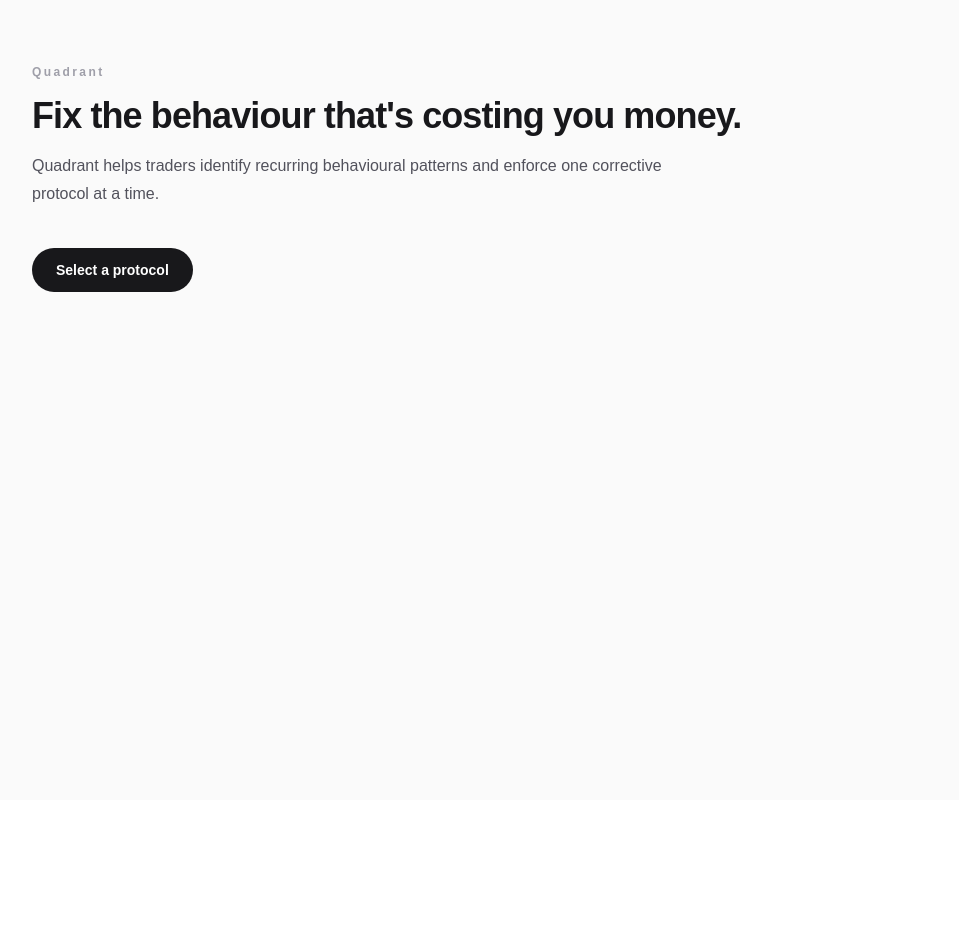
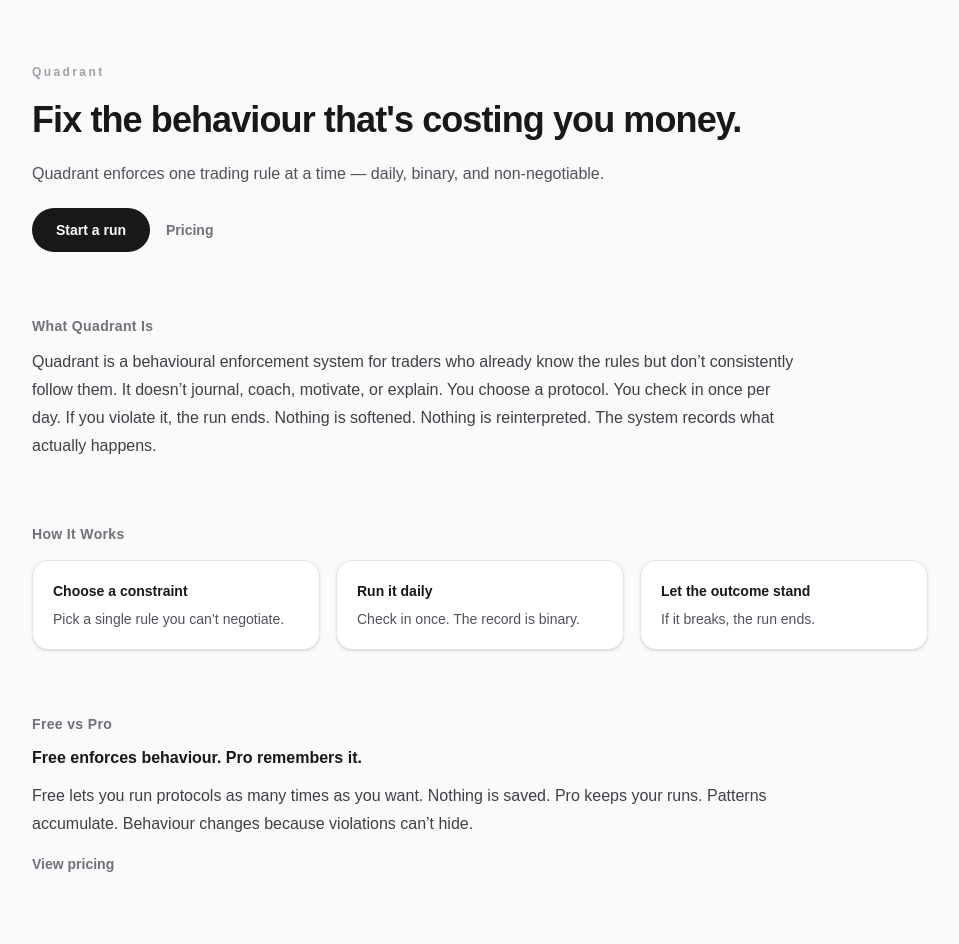
Before and after one commit to bbyjae-django-lab/quadrant, a Next.js app: page / in a window 1280 px wide. Shown: the top 944 px of the page, without its empty margins (160-1119 px from the left). Before the commit the page ends 800 px from the top, so only its background shows below. Built offline with nearby package versions, Linux system fonts and the light colour scheme.

Commit message:
landing page

```diff
--- a/app/page.tsx
+++ b/app/page.tsx
@@ -46,8 +46,8 @@ export default function LandingPage() {
 
   return (
     <div className="min-h-screen bg-zinc-50 px-6 py-16 text-zinc-900">
-      <main className="mx-auto flex w-full max-w-4xl flex-col gap-10">
-        <div className="space-y-4">
+      <main className="mx-auto flex w-full max-w-4xl flex-col gap-16">
+        <section className="space-y-5">
           <p className="text-xs font-semibold tracking-[0.2em] text-zinc-400">
             Quadrant
           </p>
@@ -55,19 +55,115 @@ export default function LandingPage() {
             Fix the behaviour that&#39;s costing you money.
           </h1>
           <p className="max-w-2xl text-base leading-7 text-zinc-600">
-            Quadrant helps traders identify recurring behavioural patterns and
-            enforce one corrective protocol at a time.
+            Quadrant enforces one trading rule at a time — daily, binary, and
+            non-negotiable.
           </p>
-        </div>
-        <div className="flex flex-wrap items-center gap-4">
+          <div className="flex flex-wrap items-center gap-4">
+            <button
+              type="button"
+              className="inline-flex rounded-full bg-zinc-900 px-6 py-3 text-sm font-semibold text-white transition hover:bg-zinc-800"
+              onClick={handleStartRun}
+            >
+              Start a run
+            </button>
+            <a
+              href="/pricing"
+              className="text-sm font-semibold text-zinc-500 hover:text-zinc-700"
+            >
+              Pricing
+            </a>
+          </div>
+        </section>
+
+        <section className="max-w-3xl space-y-3 text-base leading-7 text-zinc-700">
+          <h2 className="text-sm font-semibold tracking-wide text-zinc-500">
+            What Quadrant Is
+          </h2>
+          <p>
+            Quadrant is a behavioural enforcement system for traders who already
+            know the rules but don’t consistently follow them. It doesn’t
+            journal, coach, motivate, or explain. You choose a protocol. You
+            check in once per day. If you violate it, the run ends. Nothing is
+            softened. Nothing is reinterpreted. The system records what actually
+            happens.
+          </p>
+        </section>
+
+        <section className="space-y-4">
+          <h2 className="text-sm font-semibold tracking-wide text-zinc-500">
+            How It Works
+          </h2>
+          <div className="grid gap-4 md:grid-cols-3">
+            <div className="rounded-2xl border border-zinc-200 bg-white p-5 shadow-sm">
+              <div className="text-sm font-semibold text-zinc-900">
+                Choose a constraint
+              </div>
+              <p className="mt-2 text-sm text-zinc-600">
+                Pick a single rule you can’t negotiate.
+              </p>
+            </div>
+            <div className="rounded-2xl border border-zinc-200 bg-white p-5 shadow-sm">
+              <div className="text-sm font-semibold text-zinc-900">
+                Run it daily
+              </div>
+              <p className="mt-2 text-sm text-zinc-600">
+                Check in once. The record is binary.
+              </p>
+            </div>
+            <div className="rounded-2xl border border-zinc-200 bg-white p-5 shadow-sm">
+              <div className="text-sm font-semibold text-zinc-900">
+                Let the outcome stand
+              </div>
+              <p className="mt-2 text-sm text-zinc-600">
+                If it breaks, the run ends.
+              </p>
+            </div>
+          </div>
+        </section>
+
+        <section className="max-w-3xl space-y-3 text-base leading-7 text-zinc-700">
+          <h2 className="text-sm font-semibold tracking-wide text-zinc-500">
+            Free vs Pro
+          </h2>
+          <p className="text-base font-semibold text-zinc-900">
+            Free enforces behaviour. Pro remembers it.
+          </p>
+          <p>
+            Free lets you run protocols as many times as you want. Nothing is
+            saved. Pro keeps your runs. Patterns accumulate. Behaviour changes
+            because violations can’t hide.
+          </p>
+          <a
+            href="/pricing"
+            className="text-sm font-semibold text-zinc-500 hover:text-zinc-700"
+          >
+            View pricing
+          </a>
+        </section>
+
+        <section className="max-w-3xl space-y-3 text-base leading-7 text-zinc-700">
+          <h2 className="text-sm font-semibold tracking-wide text-zinc-500">
+            Philosophy
+          </h2>
+          <p>
+            Quadrant assumes you are already capable. If a rule is violated, the
+            system doesn’t ask why. It records that it happened. Over time,
+            behaviour changes not through insight — but through exposure.
+          </p>
+        </section>
+
+        <section className="space-y-3">
           <button
             type="button"
             className="inline-flex rounded-full bg-zinc-900 px-6 py-3 text-sm font-semibold text-white transition hover:bg-zinc-800"
             onClick={handleStartRun}
           >
-            Select a protocol
+            Start a run
           </button>
-        </div>
+          <p className="text-xs font-semibold text-zinc-500">
+            Free. No account history required.
+          </p>
+        </section>
       </main>
     </div>
   );
```
